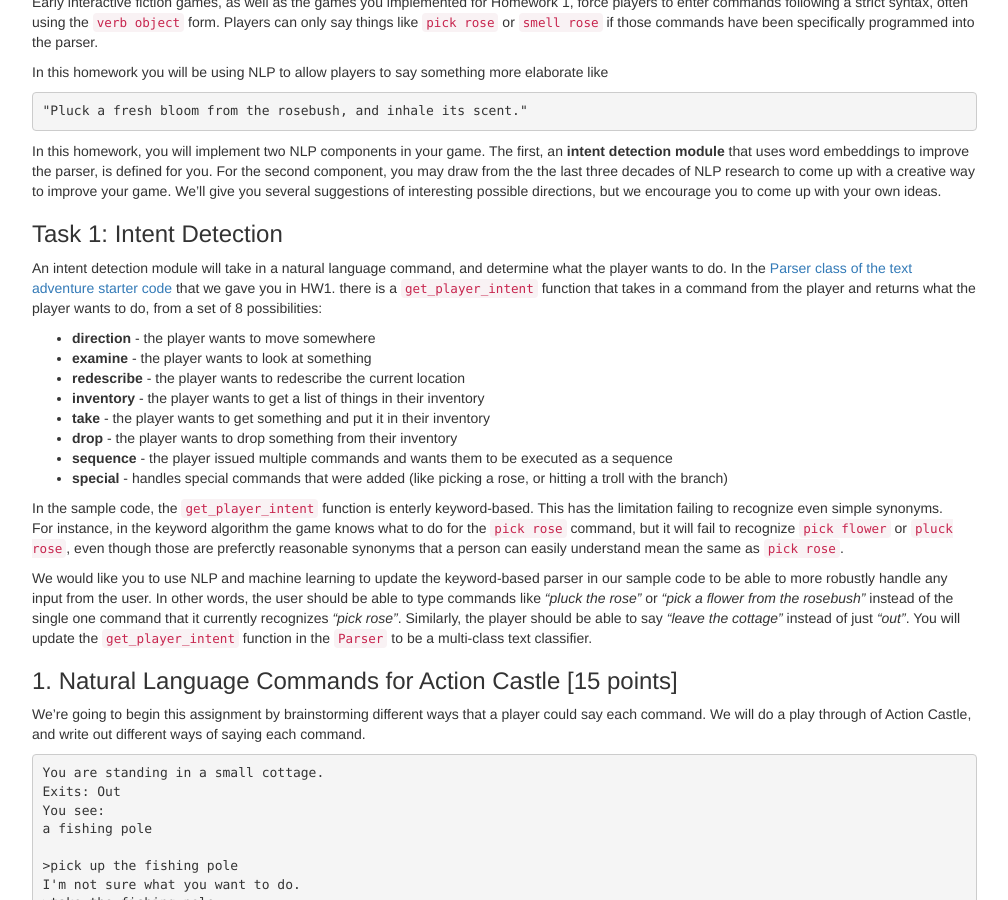
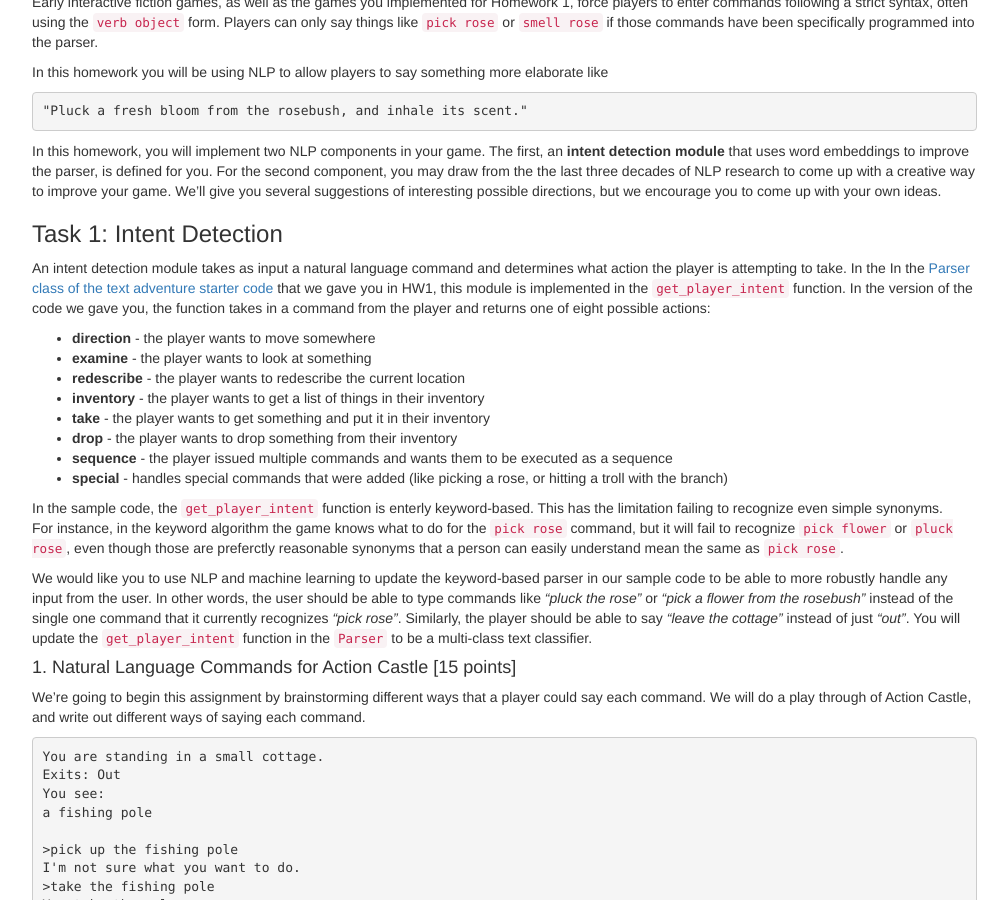
Before and after one commit to interactive-fiction-class/interactive-fiction-class.github.io, a Jekyll site: the page built from homeworks/nlp-for-text-adventures/nlp-for-text-adventures.md, in a window 1280 px wide and 900 px high, scrolled down 528 px. Shown: the whole window, without its empty margins (233-1241 px from the left). Built offline with Jekyll 4.4.1, drawn with Linux system fonts in a browser that asks for light colours; nearby versions of some CDN libraries; a script that is not in the unit is left out.

Commit message:
Update nlp-for-text-adventures.md

```diff
--- a/homeworks/nlp-for-text-adventures/nlp-for-text-adventures.md
+++ b/homeworks/nlp-for-text-adventures/nlp-for-text-adventures.md
@@ -99,7 +99,9 @@ We'll give you several suggestions of interesting possible directions, but we en
 
 ### Task 1: Intent Detection
 
-An intent detection module will take in a natural language command, and determine what the player wants to do.  In the [Parser class of the text adventure starter code](https://colab.research.google.com/github/interactive-fiction-class/interactive-fiction-class.github.io/blob/master/homeworks/text-adventure-game/Text_Adventure_Game.ipynb) that we gave you in HW1. there is a ``get_player_intent`` function that takes in a command from the player and returns what the player wants to do, from a set of 8 possibilities:
+An intent detection module takes as input a natural language command and determines what action the player is attempting to take.
+In the  In the [Parser class of the text adventure starter code](https://colab.research.google.com/github/interactive-fiction-class/interactive-fiction-class.github.io/blob/master/homeworks/text-adventure-game/Text_Adventure_Game.ipynb) that we gave you in HW1, this module is implemented in the ``get_player_intent`` function.
+In the version of the code we gave you, the function takes in a command from the player and returns one of eight possible actions:
 * __direction__ - the player wants to move somewhere
 * __examine__ - the player wants to look at something
 * __redescribe__ - the player wants to redescribe the current location
@@ -116,7 +118,7 @@ We would like you to use NLP and machine learning to update the keyword-based pa
 
 
 
-### 1. Natural Language Commands for Action Castle [15 points]
+#### 1. Natural Language Commands for Action Castle [15 points]
 
 We're going to begin this assignment by brainstorming different ways that a player could say each command.  We will do a play through of Action Castle, and write out different ways of saying each command.
 
```
